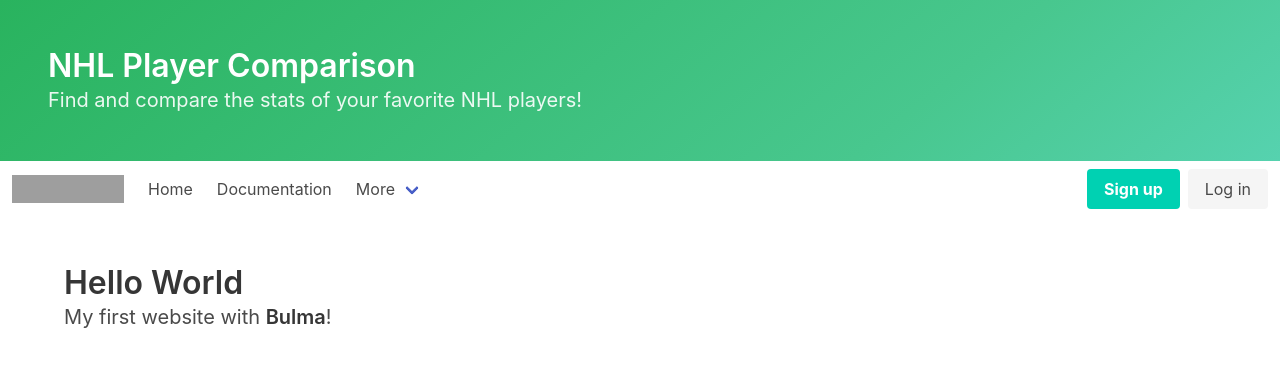
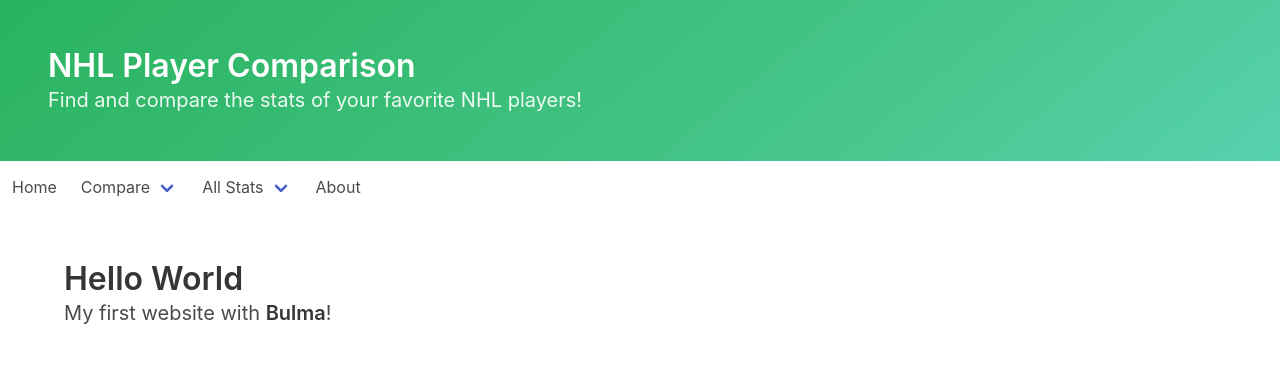
Before and after one commit to briandasilva/NHL-Player-Comparison, a Flask app: template templates/home.html in a window 1280 px wide. Shown: the top 367 px of the page. Run offline with Flask 2, Linux system fonts and the light colour scheme; the template is opened without the code that fills it, so the values that code supplies are empty; grey boxes are pictures that could not be loaded.

Commit message:
Navbar update home page and stats page

```diff
--- a/app.py
+++ b/app.py
@@ -9,7 +9,12 @@ app = Flask(__name__)
 
 
 @app.route("/")
-def index():
+def homePage():
+    return render_template("home.html")
+
+
+@app.route("/stats/skaters")
+def skaterStats():
     source = requests.get("https://www.hockey-reference.com/leagues/NHL_2021_skaters.html").text
     soup = BeautifulSoup(source, "lxml")
 
@@ -21,5 +26,5 @@ def index():
     result = result[~result["Age"].str.contains("Age")]
     result = result.reset_index(drop=True)
     return render_template(
-        "home.html", column_names=result.columns.values, row_data=list(result.values.tolist()), zip=zip
+        "skaterstats.html", column_names=result.columns.values, row_data=list(result.values.tolist()), zip=zip
     )
--- a/templates/home.html
+++ b/templates/home.html
@@ -3,26 +3,6 @@
   <div class="container">
     <h1 class="title">Hello World</h1>
     <p class="subtitle">My first website with <strong>Bulma</strong>!</p>
-    <div class="table-container">
-      <table class="table is-striped is-hoverable">
-        <thread>
-          <tr>
-            {% for col in column_names %}
-            <th>{{col}}</th>
-            {% endfor %}
-          </tr>
-        </thread>
-        <tbody>
-          {% for row in row_data %}
-          <tr>
-            {% for col, row_ in zip(column_names, row) %}
-            <td>{{row_}}</td>
-            {% endfor %}
-          </tr>
-          {% endfor %}
-        </tbody>
-      </table>
-    </div>
   </div>
 </section>
 {% endblock %}
--- a/templates/layout.html
+++ b/templates/layout.html
@@ -9,6 +9,7 @@
       href="https://cdn.jsdelivr.net/npm/bulma@0.9.3/css/bulma.min.css"
     />
   </head>
+
   <section class="hero is-bold is-success">
     <div class="hero-body">
       <p class="title">NHL Player Comparison</p>
@@ -18,57 +19,27 @@
     </div>
   </section>
   <nav class="navbar" role="navigation" aria-label="main navigation">
-    <div class="navbar-brand">
-      <a class="navbar-item" href="https://bulma.io">
-        <img
-          src="https://bulma.io/images/bulma-logo.png"
-          width="112"
-          height="28"
-        />
-      </a>
-
-      <a
-        role="button"
-        class="navbar-burger"
-        aria-label="menu"
-        aria-expanded="false"
-        data-target="navbarBasicExample"
-      >
-        <span aria-hidden="true"></span>
-        <span aria-hidden="true"></span>
-        <span aria-hidden="true"></span>
-      </a>
-    </div>
-
     <div id="navbarBasicExample" class="navbar-menu">
       <div class="navbar-start">
-        <a class="navbar-item"> Home </a>
-
-        <a class="navbar-item"> Documentation </a>
+        <a class="navbar-item" href="/"> Home </a>
 
         <div class="navbar-item has-dropdown is-hoverable">
-          <a class="navbar-link"> More </a>
+          <a class="navbar-link"> Compare </a>
 
           <div class="navbar-dropdown">
-            <a class="navbar-item"> About </a>
-            <a class="navbar-item"> Jobs </a>
-            <a class="navbar-item"> Contact </a>
-            <hr class="navbar-divider" />
-            <a class="navbar-item"> Report an issue </a>
+            <a class="navbar-item"> Skaters </a>
+            <a class="navbar-item"> Goalies </a>
           </div>
         </div>
-      </div>
 
-      <div class="navbar-end">
-        <div class="navbar-item">
-          <div class="buttons">
-            <a class="button is-primary">
-              <strong>Sign up</strong>
-            </a>
-            <a class="button is-light"> Log in </a>
-          </div>
-        </div>
-      </div>
+        <div class="navbar-item has-dropdown is-hoverable">
+          <a class="navbar-link"> All Stats </a>
+
+          <div class="navbar-dropdown">
+            <a class="navbar-item" href="/stats/skaters"> Skaters </a>
+            <a class="navbar-item"> Goalies </a>
+            </div>
+      <a class="navbar-item"> About </a>
     </div>
   </nav>
   <body>
```
Also changed, not shown: templates/skaterstats.html (added, +28 -0 lines).
